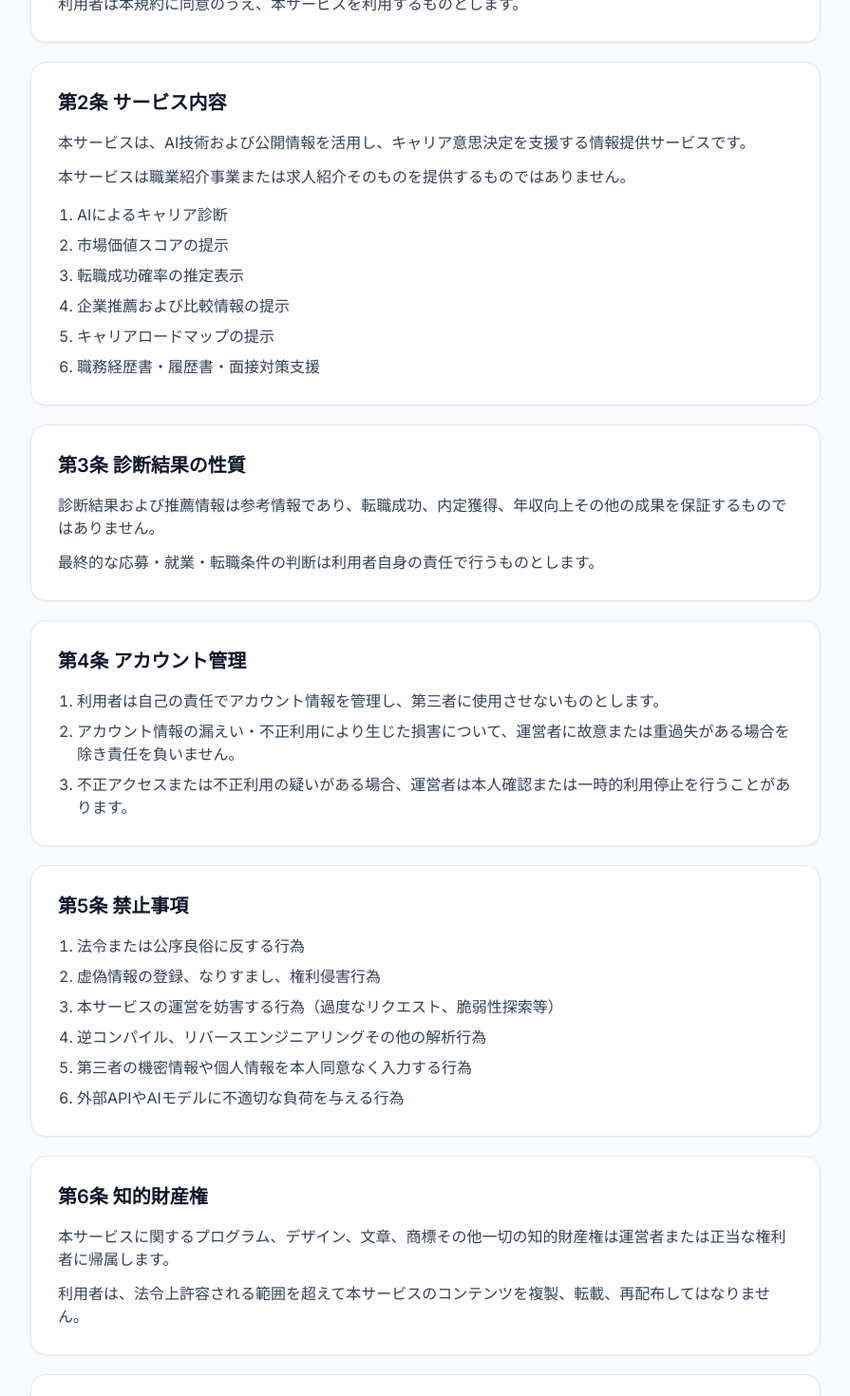
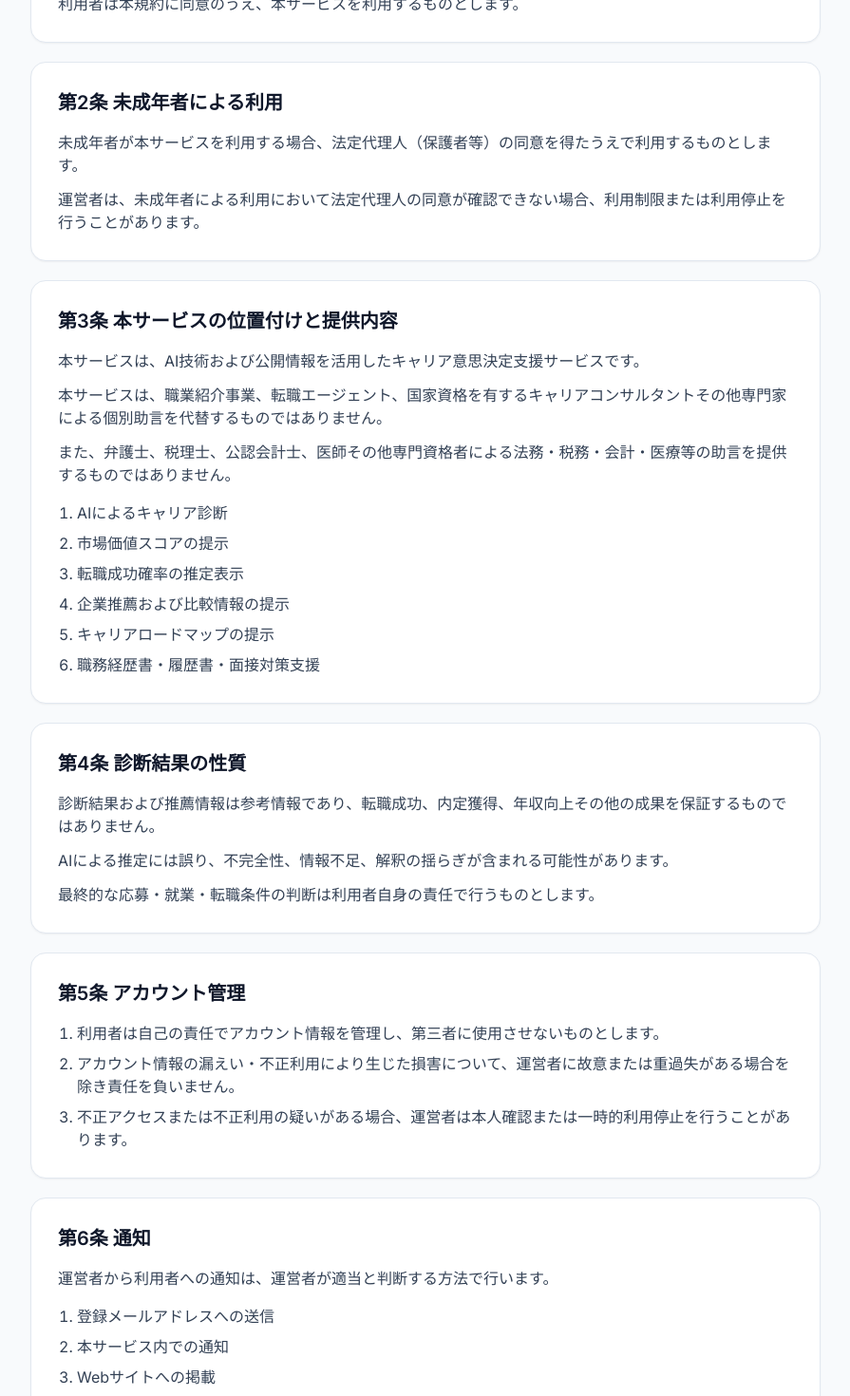
Before and after one commit to koudaiyamashiro/notesapp, a React (Vite) app: page /terms in a window 1280 px wide. Shown: the part 520-1990 px from the top of the page at 95% size, without its empty margins (192-1087 px from the left). Built offline with nearby package versions, Linux system fonts and the light colour scheme; no server answers; what aws-amplify would draw is missing.

Commit message:
Upgrade legal pages to production-grade policy set

```diff
--- a/src/pages/Disclaimer.jsx
+++ b/src/pages/Disclaimer.jsx
@@ -9,24 +9,33 @@ const sections = [
     ],
   },
   {
+    title: 'AI診断の限界',
+    bullets: [
+      'AI診断では、誤判定、誤生成、情報不足に起因する不正確な結果が生じる可能性があります。',
+      '入力情報の不足、古い情報、曖昧な表現等により、結果の品質が低下する可能性があります。',
+      'AI診断結果は将来の結果を予測または確約するものではありません。',
+    ],
+  },
+  {
     title: '保証の否認',
     bullets: [
       '情報の正確性、最新性、完全性、有用性を保証しません。',
-      '転職成功、内定獲得、年収向上、キャリアアップ等の成果を保証しません。',
+      '転職成功、内定獲得、年収向上、キャリアアップ、企業とのマッチング等の成果を保証しません。',
       '表示される企業情報・求人情報は、公開情報や外部API情報の更新により変更される場合があります。',
     ],
   },
   {
     title: '外部サービス・外部情報',
     paragraphs: [
-      '本サービスは外部AI APIおよび外部検索APIを利用します。外部サービスの障害、制限、仕様変更により、結果品質や提供可否が影響を受ける場合があります。',
-      '外部サイトへのリンク先情報、第三者が提供する情報について、運営者はその内容を保証しません。',
+      '本サービスはOpenAI、Tavily、AWS、Stripe等の外部サービスを利用する場合があります。',
+      '外部サービスの障害、制限、仕様変更、停止等により、サービス内容、表示、提供可否、課金・決済機能が変更される場合があります。',
+      '外部サイトへのリンク先情報、第三者が提供する企業情報、求人情報、口コミ情報等について、運営者はその正確性・合法性・有用性を保証しません。',
     ],
   },
   {
     title: '機密情報入力に関する注意',
     paragraphs: [
-      '利用者は、営業秘密、機密情報、第三者の個人情報等を入力しないでください。',
+      '利用者は、営業秘密、機密情報、第三者の個人情報その他秘匿性の高い情報を入力しないでください。',
       '当該入力に起因する損害や紛争について、運営者は責任を負いません。',
     ],
   },
@@ -34,7 +43,7 @@ const sections = [
     title: '責任範囲',
     paragraphs: [
       '運営者は、本サービス利用に関連して生じた損害について、運営者に故意または重過失がある場合を除き責任を負いません。',
-      '運営者が責任を負う場合であっても、法令上認められる範囲で直接かつ通常の損害に限るものとします。',
+      '運営者が責任を負う場合であっても、法令上認められる範囲で直接かつ通常の損害に限るものとします。特別損害、逸失利益、間接損害については責任を負いません。',
     ],
   },
 ]
--- a/src/pages/Privacy.jsx
+++ b/src/pages/Privacy.jsx
@@ -10,6 +10,7 @@ const sections = [
       '診断結果および利用履歴',
       'アクセスログ、端末情報、Cookie等の技術情報',
       '課金時に必要な情報（決済情報自体は外部決済事業者が管理）',
+      '将来のアップロード機能で提出されるファイル情報（PDF、履歴書、職務経歴書等）',
     ],
   },
   {
@@ -22,6 +23,14 @@ const sections = [
       '問い合わせ対応',
       '不正利用防止とセキュリティ確保',
       '課金管理、請求管理、契約管理',
+    ],
+  },
+  {
+    title: 'AI利用に関する取扱い',
+    paragraphs: [
+      '入力データは、AI診断生成、品質改善、不正利用防止のために利用される場合があります。',
+      '本サービスは外部AI APIを利用する場合があり、入力データはその処理のため必要範囲で外部事業者へ送信されることがあります。',
+      '運営者は、外部事業者との契約条件および提供仕様に応じ、適切なデータ取扱いとなるよう管理します。',
     ],
   },
   {
@@ -44,18 +53,19 @@ const sections = [
     ],
   },
   {
-    title: '入力データとAI利用',
-    bullets: [
-      '入力内容は診断生成、品質改善、不正防止のため利用される場合があります。',
-      '機密情報、営業秘密、第三者の個人情報は入力しないでください。',
-      '外部AI APIの仕様変更等により、処理内容や保持期間が変更されることがあります。',
+    title: '保存期間',
+    paragraphs: [
+      '個人データは、利用目的達成に必要な期間または法令上必要な期間保存します。',
+      '退会後であっても、法令対応、監査対応、紛争対応、不正防止のため合理的な期間保存する場合があります。',
     ],
   },
   {
     title: '安全管理措置',
     bullets: [
-      'アクセス制御、認証、ログ管理等の技術的・組織的措置を講じます。',
-      '必要に応じて委託先管理、従業者教育、インシデント対応手順を整備します。',
+      'アクセス権限の最小化、認証管理、暗号化通信（TLS）等の技術的措置を実施します。',
+      'ログ監視、脆弱性対応、バックアップ管理等の運用上の措置を実施します。',
+      '委託先管理、社内規程整備、担当者教育等の組織的措置を実施します。',
+      '事故発生時には原因調査、影響評価、再発防止を含む対応を行います。',
     ],
   },
   {
@@ -67,14 +77,19 @@ const sections = [
   },
   {
     title: 'Cookie・アクセス解析',
-    paragraphs: [
+    bullets: [
       '利便性向上、利用状況分析、セキュリティ強化のためCookie等を利用する場合があります。',
-      'ブラウザ設定によりCookieを無効化した場合、一部機能が利用できない可能性があります。',
+      'ブラウザ設定によりCookieを拒否・無効化した場合、一部機能が利用できない可能性があります。',
+      'アクセス解析・障害解析のため、Google Analytics、Google Tag Manager、PostHog、Mixpanel、Sentry等のツールを利用する場合があります。',
+      '導入ツールの追加または変更時は、本ポリシーまたは関連ページで告知します。',
     ],
   },
   {
     title: '問い合わせ先',
-    paragraphs: ['個人情報の取扱いに関するお問い合わせは、特定商取引法に基づく表記ページの連絡先または別途案内する窓口へご連絡ください。'],
+    paragraphs: [
+      '個人情報の取扱いに関するお問い合わせは、特定商取引法に基づく表記ページに記載の窓口、またはサービス内で案内する問い合わせフォームをご利用ください。',
+      '本人確認を要する請求については、合理的な範囲で本人確認資料の提示を求める場合があります。',
+    ],
   },
   {
     title: '改定',
--- a/src/pages/Terms.jsx
+++ b/src/pages/Terms.jsx
@@ -9,10 +9,18 @@ const sections = [
     ],
   },
   {
-    title: 'サービス内容',
+    title: '未成年者による利用',
     paragraphs: [
-      '本サービスは、AI技術および公開情報を活用し、キャリア意思決定を支援する情報提供サービスです。',
-      '本サービスは職業紹介事業または求人紹介そのものを提供するものではありません。',
+      '未成年者が本サービスを利用する場合、法定代理人（保護者等）の同意を得たうえで利用するものとします。',
+      '運営者は、未成年者による利用において法定代理人の同意が確認できない場合、利用制限または利用停止を行うことがあります。',
+    ],
+  },
+  {
+    title: '本サービスの位置付けと提供内容',
+    paragraphs: [
+      '本サービスは、AI技術および公開情報を活用したキャリア意思決定支援サービスです。',
+      '本サービスは、職業紹介事業、転職エージェント、国家資格を有するキャリアコンサルタントその他専門家による個別助言を代替するものではありません。',
+      'また、弁護士、税理士、公認会計士、医師その他専門資格者による法務・税務・会計・医療等の助言を提供するものではありません。',
     ],
     bullets: [
       'AIによるキャリア診断',
@@ -27,6 +35,7 @@ const sections = [
     title: '診断結果の性質',
     paragraphs: [
       '診断結果および推薦情報は参考情報であり、転職成功、内定獲得、年収向上その他の成果を保証するものではありません。',
+      'AIによる推定には誤り、不完全性、情報不足、解釈の揺らぎが含まれる可能性があります。',
       '最終的な応募・就業・転職条件の判断は利用者自身の責任で行うものとします。',
     ],
   },
@@ -39,14 +48,45 @@ const sections = [
     ],
   },
   {
+    title: '通知',
+    paragraphs: [
+      '運営者から利用者への通知は、運営者が適当と判断する方法で行います。',
+    ],
+    bullets: [
+      '登録メールアドレスへの送信',
+      '本サービス内での通知',
+      'Webサイトへの掲載',
+    ],
+  },
+  {
     title: '禁止事項',
     bullets: [
       '法令または公序良俗に反する行為',
       '虚偽情報の登録、なりすまし、権利侵害行為',
+      'BOT、スクレイピング、自動化ツール等を用いた不正利用行為',
+      '大量アクセス、過剰なリクエスト送信その他システムに過度な負荷を与える行為',
       '本サービスの運営を妨害する行為（過度なリクエスト、脆弱性探索等）',
+      '不正アクセス、脆弱性悪用、認証回避行為',
+      '第三者に迷惑・不利益・損害を与える行為',
       '逆コンパイル、リバースエンジニアリングその他の解析行為',
       '第三者の機密情報や個人情報を本人同意なく入力する行為',
       '外部APIやAIモデルに不適切な負荷を与える行為',
+      '反社会的勢力のために利用する行為',
+      'その他、運営者が不適切と合理的に判断する行為',
+    ],
+  },
+  {
+    title: 'アップロードデータ',
+    paragraphs: [
+      '利用者は、将来提供されるファイルアップロード機能（PDF、履歴書、職務経歴書等を含みますがこれらに限りません）を利用する場合、適法かつ正当な権限のあるデータのみをアップロードするものとします。',
+      'アップロードデータに第三者の権利侵害、機密情報漏えい、マルウェア等の危険が認められる場合、運営者は当該データを削除し、必要な措置を講じることがあります。',
+    ],
+  },
+  {
+    title: 'AI生成コンテンツの取扱い',
+    paragraphs: [
+      'AI生成結果には誤りまたは不正確な記述が含まれる可能性があります。',
+      'AI生成結果について、第三者の知的財産権その他権利を侵害しないこと、最新性・完全性・有用性を有することを運営者は保証しません。',
     ],
   },
   {
@@ -66,16 +106,37 @@ const sections = [
   {
     title: '利用停止・退会',
     paragraphs: [
-      '利用者が本規約に違反した場合、運営者は事前通知なく利用停止、アカウント削除その他必要な措置を講じることがあります。',
+      '運営者は、以下の事由がある場合、事前通知なく利用停止、アカウント削除その他必要な措置を講じることがあります。',
+    ],
+    bullets: [
+      '法令違反またはそのおそれがある場合',
+      '本規約または関連ポリシーへの違反',
+      'BOT利用、大量アクセス、サービス妨害行為',
+      '不正アクセス、なりすまし、第三者への迷惑行為',
+      '反社会的勢力への関与が疑われる場合',
+      'その他、運営者が不適切と合理的に判断した場合',
+    ],
+  },
+  {
+    title: '退会後の取扱い',
+    paragraphs: [
       '利用者は所定の方法により退会できます。退会後も法令または合理的な範囲でデータを保管する場合があります。',
     ],
   },
   {
-    title: '外部API利用・データ保存・課金予定',
+    title: '外部情報・外部API利用・データ保存',
     bullets: [
       '本サービスはOpenAI、Tavily、AWS等の外部サービスを利用します。',
+      '企業情報、求人情報、口コミ、年収情報その他公開情報は更新、変更、削除される場合があります。',
       '入力データおよび診断結果は、履歴機能・品質改善・不正対策のため保存される場合があります。',
       '有料プランを導入する場合、料金体系・更新条件・解約条件は別途定めるページに表示します。',
+    ],
+  },
+  {
+    title: '反社会的勢力の排除',
+    paragraphs: [
+      '利用者は、自己または関係者が反社会的勢力に該当しないこと、将来にわたり該当しないことを表明し保証するものとします。',
+      '運営者は、利用者が反社会的勢力に該当すると合理的に判断した場合、催告なく利用契約を解除できます。',
     ],
   },
   {
@@ -99,6 +160,18 @@ const sections = [
     ],
   },
   {
+    title: '権利義務の譲渡禁止',
+    paragraphs: [
+      '利用者は、運営者の事前の書面による承諾なく、本規約上の地位または権利義務を第三者に譲渡、移転、担保設定その他処分してはなりません。',
+    ],
+  },
+  {
+    title: '分離可能性',
+    paragraphs: [
+      '本規約のいずれかの条項が法令等により無効または執行不能と判断された場合でも、その他の条項は継続して有効に存続するものとします。',
+    ],
+  },
+  {
     title: '準拠法・管轄',
     paragraphs: [
       '本規約は日本法に準拠します。',
```
Also changed, not shown: src/pages/Commerce.jsx (+23 -14 lines).
